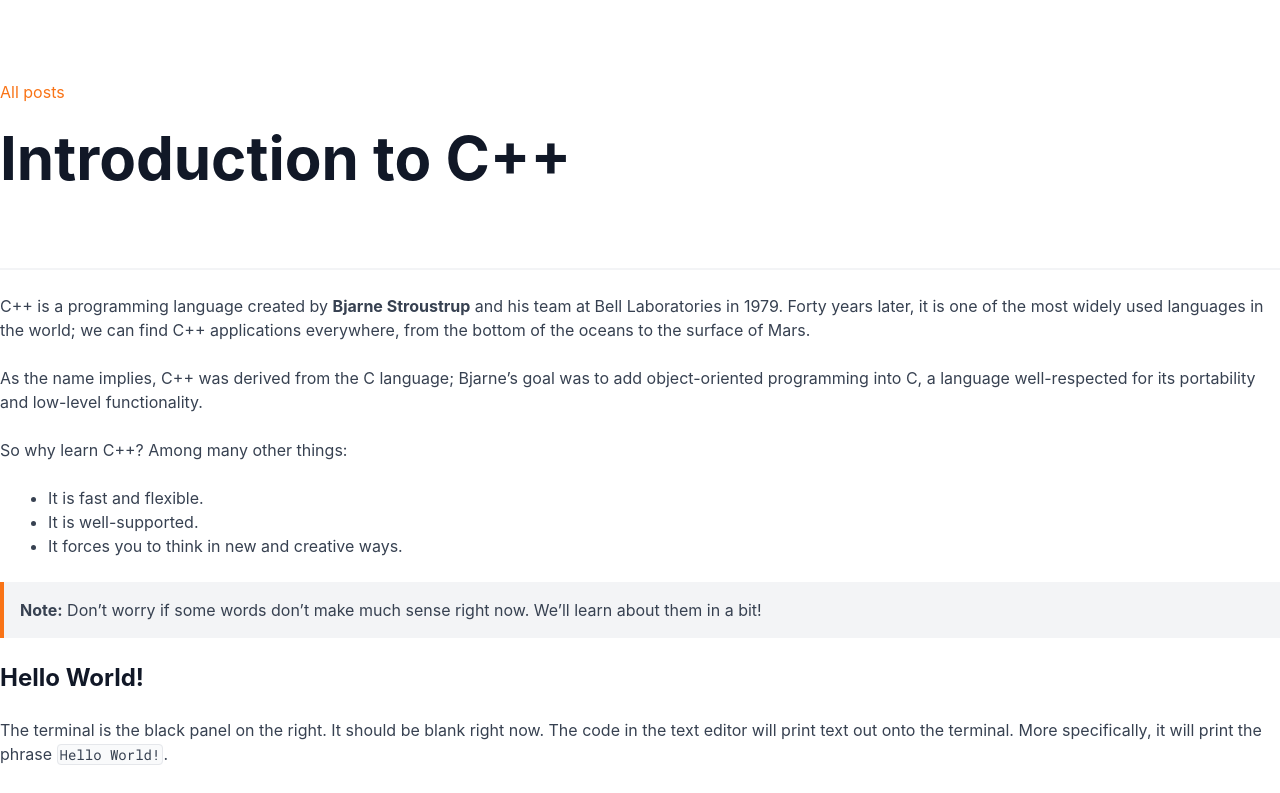
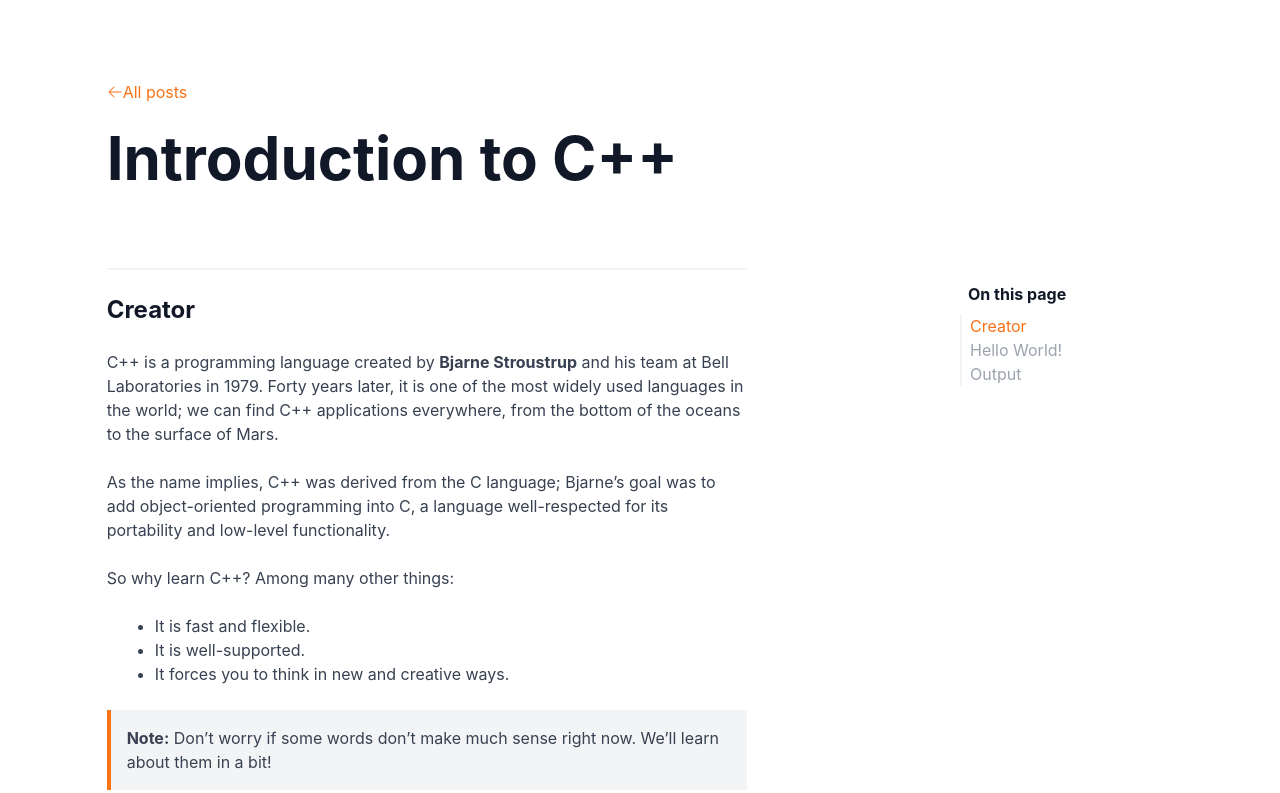
Before and after one commit to sundaray/tusar-nextjs-blog, a Next.js app: page /blog/first-blog in a window 1280 px wide. Shown: the top 793 px of the page. Built offline with nearby package versions, Linux system fonts and the light colour scheme.

Commit message:
toc implemented

```diff
--- a/src/components/post/Heading1.js
+++ b/src/components/post/Heading1.js
@@ -1,10 +1,12 @@
 import React from "react";
 import Link from "next/link";
+import { ArrowLeftIcon } from "@heroicons/react/24/solid";
 
 const Heading1 = ({ children }) => {
   return (
     <div className="border-b-2 border-gray-100 space-y-6 py-20">
-      <Link href="/blog">
+      <Link href="/blog" className="w-24 all-posts-link flex items-center">
+        <ArrowLeftIcon className="arrow-left w-4 h-4 text-orange-500" />
         <p className="text-orange-500">All posts</p>
       </Link>
       <h1 className="text-6xl text-gray-900 font-bold mb-12">{children} </h1>
--- a/src/components/post/PostLayout.js
+++ b/src/components/post/PostLayout.js
@@ -1,12 +1,16 @@
 import React from "react";
+import TableOfContents from "./TableOfContents";
 
-const PostLayout = ({ children }) => {
+const PostLayout = ({ children, toc = true }) => {
   return (
-    <>
-      <div className="post-layout">
-        <article className="article space-y-6">{children}</article>
-      </div>
-    </>
+    <div className="post-layout">
+      <article className="post space-y-6">{children}</article>
+      {toc && (
+        <aside className="toc">
+          <TableOfContents />
+        </aside>
+      )}
+    </div>
   );
 };
 
--- /dev/null
+++ b/src/components/post/TableOfContents.js
@@ -0,0 +1,73 @@
+import React, { useState, useEffect } from "react";
+
+const useHeadings = () => {
+  const [headings, setHeadings] = useState([]);
+
+  useEffect(() => {
+    const elements = Array.from(document.querySelectorAll("h2, h3"))
+      .filter((element) => element.id)
+      .map((element) => ({
+        id: element.id,
+        text: element.textContent ?? "",
+        level: Number(element.tagName.substring(1)),
+      }));
+    setHeadings(elements);
+  }, []);
+
+  return headings;
+};
+
+const useScrollSpy = (ids, options) => {
+  const [activeId, setActiveId] = React.useState();
+  const observer = React.useRef();
+  React.useEffect(() => {
+    const elements = ids.map((id) => document.getElementById(id));
+    observer.current?.disconnect();
+    observer.current = new IntersectionObserver((entries) => {
+      entries.forEach((entry) => {
+        if (entry?.isIntersecting) {
+          setActiveId(entry.target.id);
+        }
+      });
+    }, options);
+    elements.forEach((el) => {
+      if (el) {
+        observer.current?.observe(el);
+      }
+    });
+    return () => observer.current?.disconnect();
+  }, [ids, options]);
+  return activeId;
+};
+
+const TableOfContents = () => {
+  const headings = useHeadings();
+  const activeId = useScrollSpy(
+    headings.map(({ id }) => id),
+    { rootMargin: "0% 0% -75% 0%" }
+  );
+
+  return (
+    <nav className="fixed">
+      <h1 className="font-bold mb-2 pl-2 text-gray-900">On this page</h1>
+      <ul className="border-l-2 border-gray-100 pl-2">
+        {headings.map((heading) => (
+          <li key={heading.id} style={{ marginLeft: `${heading.level - 2}em` }}>
+            <a
+              href={`#${heading.id}`}
+              className={`${
+                activeId === heading.id
+                  ? " text-orange-500 hover:underline transition-all"
+                  : "text-gray-400 hover:text-orange-500 transition-all"
+              }`}
+            >
+              {heading.text}
+            </a>
+          </li>
+        ))}
+      </ul>
+    </nav>
+  );
+};
+
+export default TableOfContents;
--- a/src/pages/blog/first-blog.js
+++ b/src/pages/blog/first-blog.js
@@ -9,6 +9,9 @@ const Home = () => {
   return (
     <PostLayout>
       <Heading1>Introduction to C++</Heading1>
+      <h2 className="heading-2" id="Creator">
+        Creator
+      </h2>
       <p>
         C++ is a programming language created by{" "}
         <span className="font-bold">Bjarne Stroustrup</span> and his team at
@@ -31,7 +34,21 @@ const Home = () => {
         <span className="font-bold">Note:</span> Don’t worry if some words don’t
         make much sense right now. We’ll learn about them in a bit!
       </Note>
-      <Heading2>Hello World!</Heading2>
+      <h2 className="heading-2" id="Hello World!">
+        Hello World!
+      </h2>
+      <p>
+        Take a look at the hello.cpp file in the code editor that is placed in
+        the middle of the screen. It’s a C++ program!
+      </p>
+      <p>
+        C++ programs are stored in files which usually have the file extension
+        .cpp, which simply stands for “C Plus Plus”.
+      </p>
+      <p>
+        The code inside our C++ file is a classic first step all new programmers
+        take — they greet the world through the terminal!
+      </p>
       <p>
         The terminal is the black panel on the right. It should be blank right
         now. The code in the text editor will print text out onto the terminal.
@@ -42,6 +59,23 @@ const Home = () => {
         The code inside our C++ file is a classic first step all new programmers
         take — they greet the world through the terminal!
       </p>
+      <h2 className="heading-2" id="Output">
+        Output
+      </h2>
+      <p>High five! We just got your first program to run.</p>
+      <p>
+        C++, like most programming languages, runs line by line, from top to
+        bottom. Here is the structure of a C++ program:
+      </p>
+      <p>
+        In between the curly braces is what we are going to focus on for now.
+      </p>
+      <List>
+        <li>
+          <Highlight>std::cout</Highlight> is the “character output stream”. It
+          is pronounced “see-out”.
+        </li>
+      </List>
     </PostLayout>
   );
 };
--- a/src/styles/globals.css
+++ b/src/styles/globals.css
@@ -16,6 +16,12 @@
 
     h1, h2, h3 {
       color: #111827;
+    }
+  }
+
+  @layer components {
+    .heading-2 {
+      @apply text-2xl font-bold;
     }
   }
 
@@ -51,3 +57,25 @@
 .linkedin:hover::after {
     transform: translateX(0);
 }
+
+.all-posts-link:hover .arrow-left {
+  transition: transform 0.2s ease-out;
+  transform: translate(-0.2rem);
+}
+
+.post-layout {
+  display: grid;
+  grid-template-columns: repeat(12, 1fr);
+  grid-template-rows: repeat(16, 1fr);
+}
+
+.post {
+grid-column: 2 / 8;
+grid-row: 1 / -1
+}
+
+.toc {
+  grid-column: 10 / -1;
+  grid-row: 4 / -1
+
+}
```
